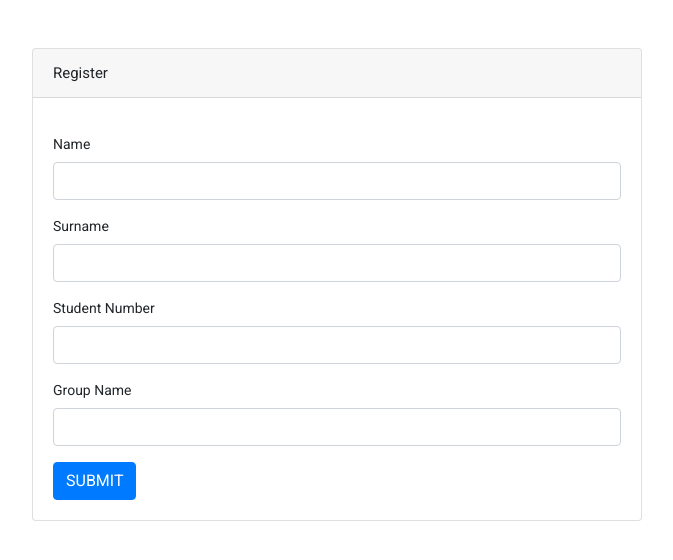
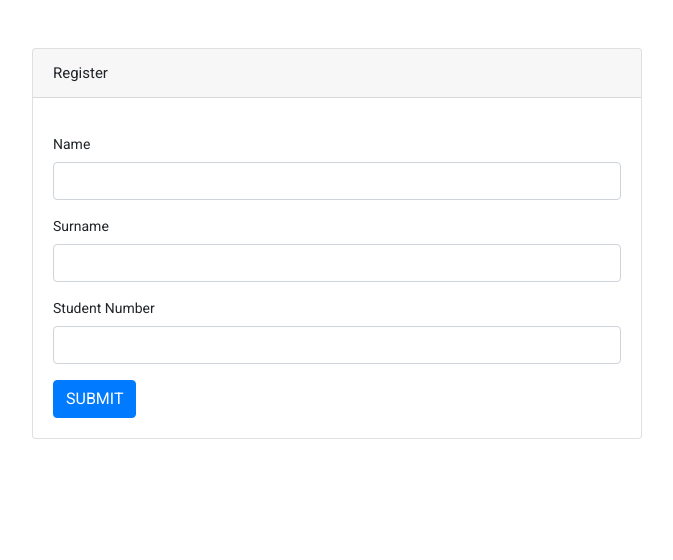
Before and after one commit to NomfundoNdala/GradingAplication, an Angular app in the folder gradApplication/: page /student in a window 1280 px wide. Shown: the top 560 px of the page, without its empty margins (303-976 px from the left). Built offline with nearby package versions, Linux system fonts and the light colour scheme.

Commit message:
Student registration

```diff
--- a/gradApplication/src/app/Components/student/student.component.html
+++ b/gradApplication/src/app/Components/student/student.component.html
@@ -29,14 +29,14 @@
                     </div>
                 </div>
 
-                <div class="form-group">
+                <!-- <div class="form-group">
                     <label for="groupName">Group Name</label>
                     <input type="groupName" formControlName="groupName" class="form-control"
                         [ngClass]="{ 'is-invalid': submitted && f.groupName.errors }" />
                     <div *ngIf="submitted && f.groupName.errors.required" class="invalid-feedback">
                         <div *ngIf="f.groupName.errors.required">Group Name is required</div>
                     </div>
-                </div>
+                </div> -->
                 <button [disabled]="loading" class="btn btn-primary">
                     <span *ngIf="loading" class="spinner-border spinner-border-sm mr-1"></span>
                     SUBMIT
--- a/gradApplication/src/app/Components/student/student.component.ts
+++ b/gradApplication/src/app/Components/student/student.component.ts
@@ -46,10 +46,10 @@
       totalMark: '0'
     }
 
-    this.returnUrl = this.route.snapshot.queryParams['returnUrl'] || '/';
+    //this.returnUrl = this.route.snapshot.queryParams['returnUrl'] || '/';
   }
 
-  get f() { return this.registerForm.controls; }
+  get f(){ return this.registerForm.controls; }
 
   onSubmit() {
     this.submitted = true;
```
